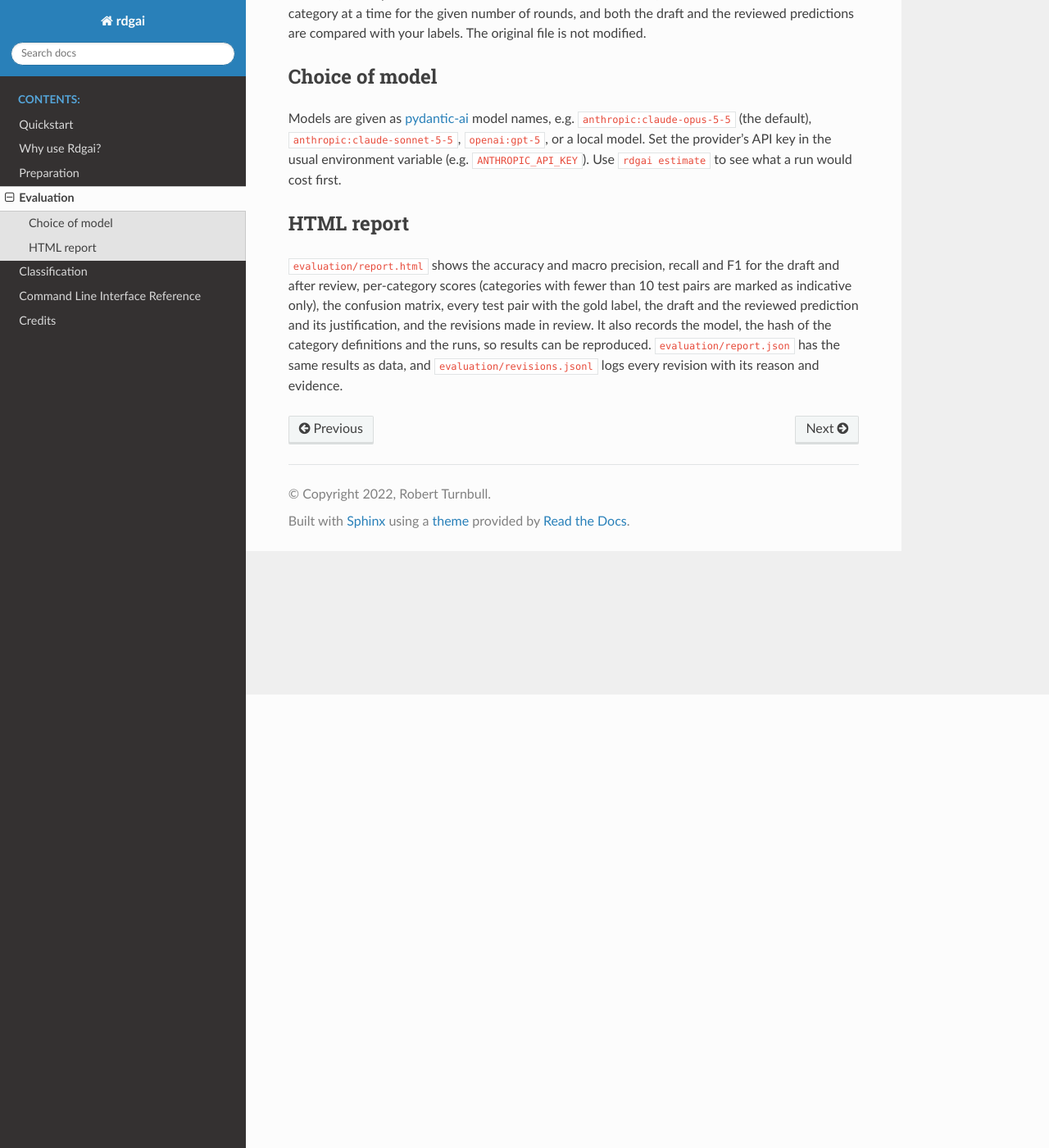
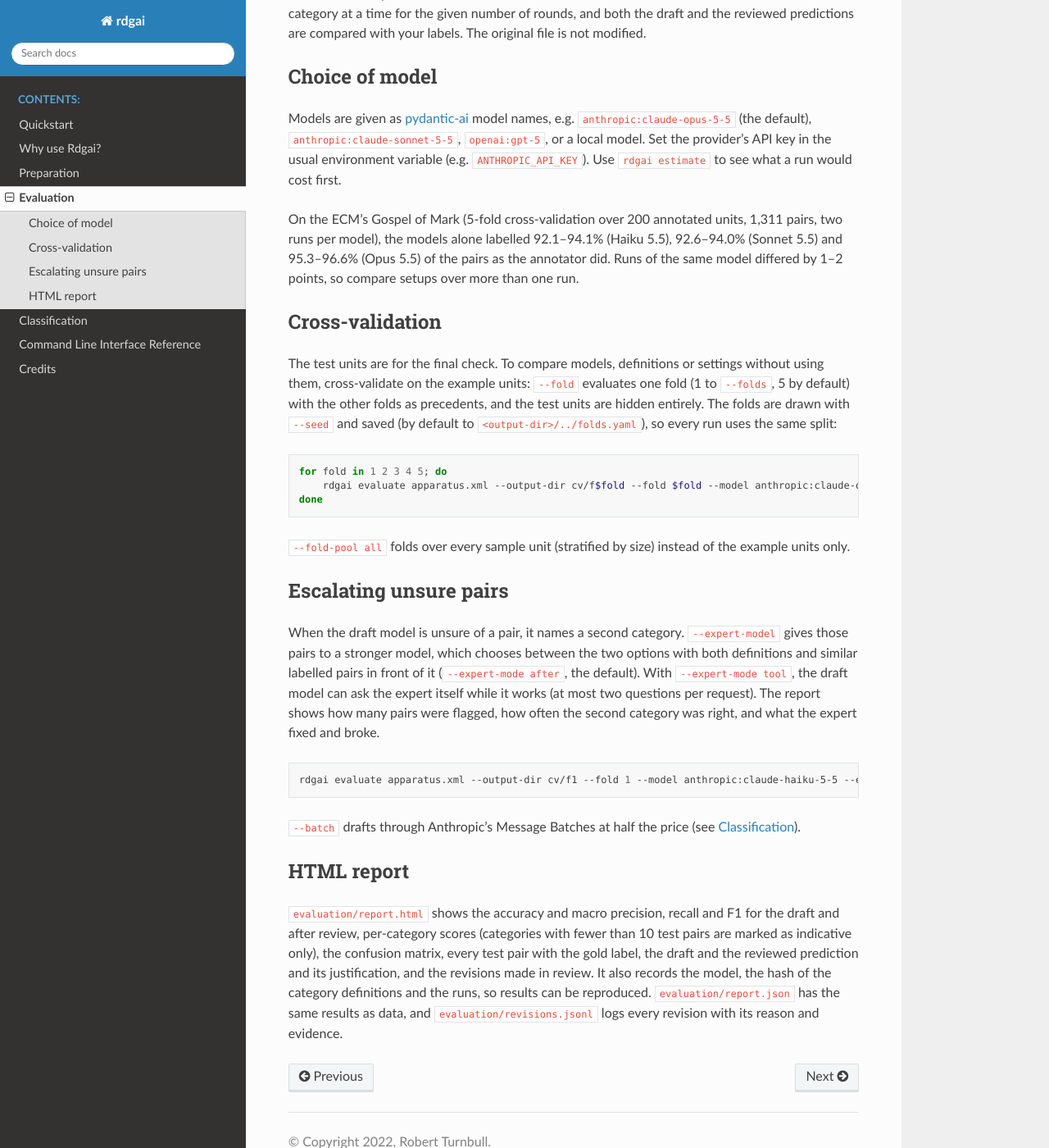
Before and after one commit to rbturnbull/rdgai, a Sphinx documentation site: the page built from docs/validation.rst, in a window 1280 px wide and 1400 px high, scrolled down 553 px. Shown: the whole window at 82% size. Built offline with Sphinx 7.4.7 and the Read the Docs theme 3.1.0, drawn with Linux system fonts in a browser that asks for light colours.

```diff
--- a/docs/validation.rst
+++ b/docs/validation.rst
@@ -30,6 +30,41 @@ Models are given as `pydantic-ai <https://ai.pydantic.dev>`_ model names, e.g. `
 default), ``anthropic:claude-sonnet-5-5``, ``openai:gpt-5``, or a local model. Set the provider's API key in the usual
 environment variable (e.g. ``ANTHROPIC_API_KEY``). Use ``rdgai estimate`` to see what a run would cost first.
 
+On the ECM's Gospel of Mark (5-fold cross-validation over 200 annotated units, 1,311 pairs, two runs per model), the
+models alone labelled 92.1–94.1% (Haiku 5.5), 92.6–94.0% (Sonnet 5.5) and 95.3–96.6% (Opus 5.5) of the pairs as the
+annotator did. Runs of the same model differed by 1–2 points, so compare setups over more than one run.
+
+Cross-validation
+-----------------------------------
+
+The test units are for the final check. To compare models, definitions or settings without using them, cross-validate
+on the example units: ``--fold`` evaluates one fold (1 to ``--folds``, 5 by default) with the other folds as precedents,
+and the test units are hidden entirely. The folds are drawn with ``--seed`` and saved (by default to
+``<output-dir>/../folds.yaml``), so every run uses the same split:
+
+.. code-block:: bash
+
+    for fold in 1 2 3 4 5; do
+        rdgai evaluate apparatus.xml --output-dir cv/f$fold --fold $fold --model anthropic:claude-opus-5-5 --rounds 0
+    done
+
+``--fold-pool all`` folds over every sample unit (stratified by size) instead of the example units only.
+
+Escalating unsure pairs
+-----------------------------------
+
+When the draft model is unsure of a pair, it names a second category. ``--expert-model`` gives those pairs to a stronger
+model, which chooses between the two options with both definitions and similar labelled pairs in front of it
+(``--expert-mode after``, the default). With ``--expert-mode tool``, the draft model can ask the expert itself while it
+works (at most two questions per request). The report shows how many pairs were flagged, how often the second category
+was right, and what the expert fixed and broke.
+
+.. code-block:: bash
+
+    rdgai evaluate apparatus.xml --output-dir cv/f1 --fold 1 --model anthropic:claude-haiku-5-5 --expert-model anthropic:claude-opus-5-5
+
+``--batch`` drafts through Anthropic's Message Batches at half the price (see :doc:`classification`).
+
 HTML report
 -----------------------------------
 
```
Also changed, not shown: README.rst (+22 -0 lines), docs/classification.rst (+31 -0 lines), 2 other files.
